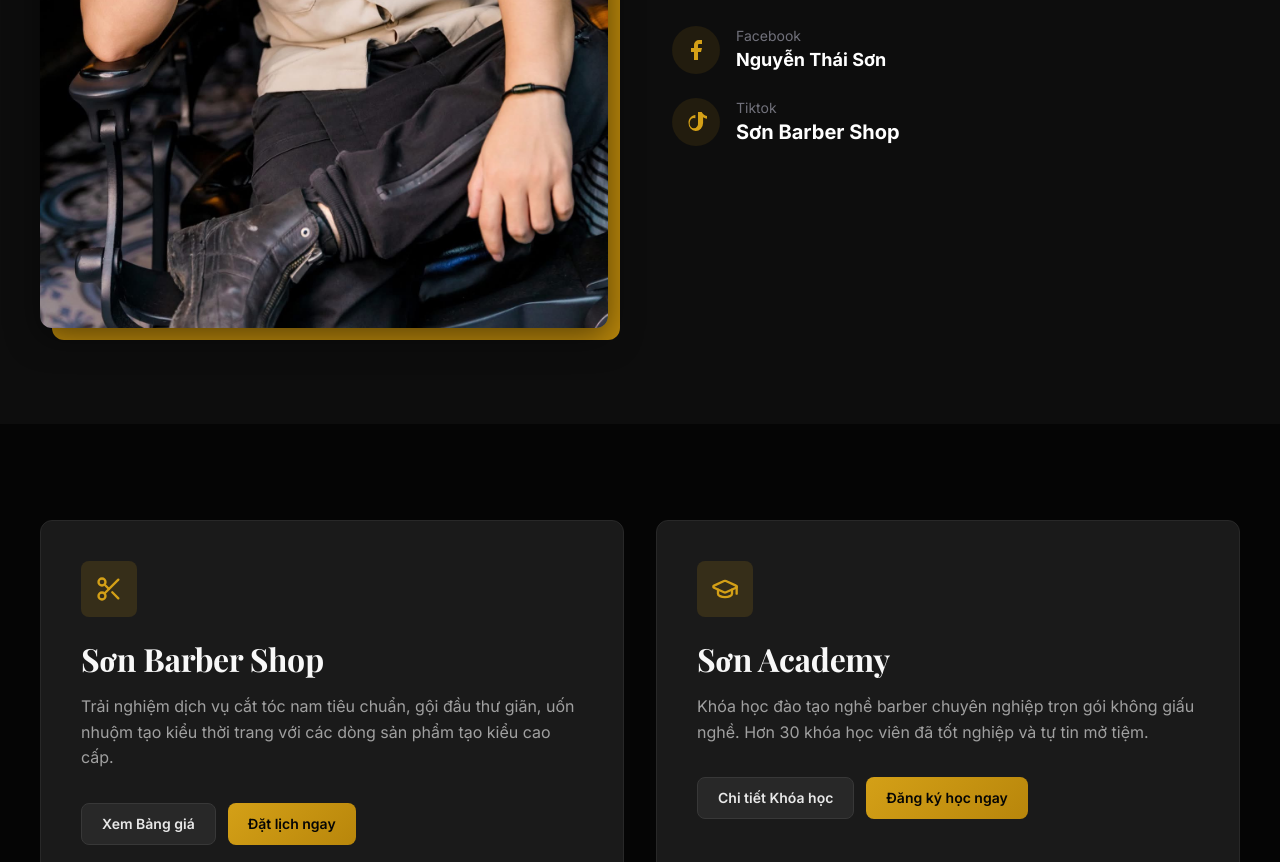
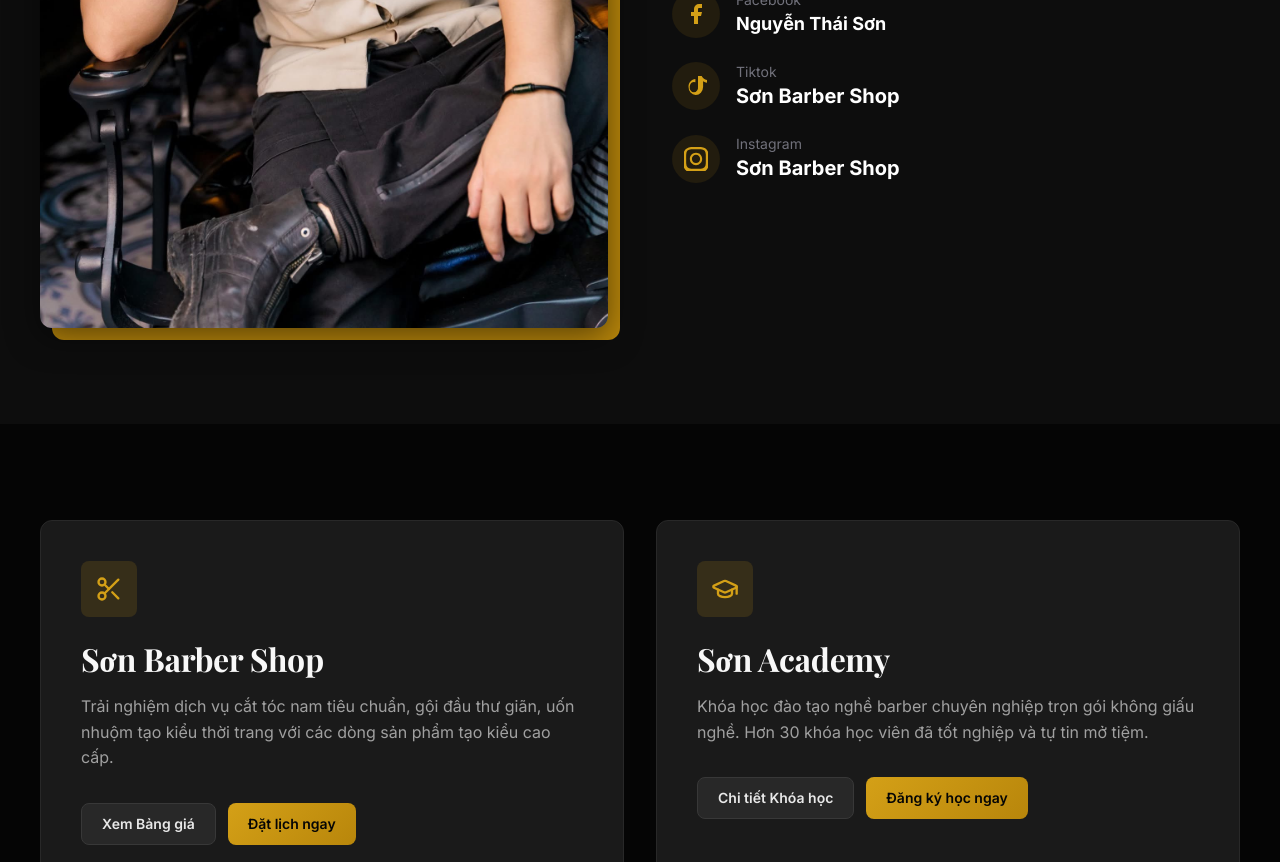
Before and after one commit to nguyenanhquan2811/sonbarber, a Next.js app: page / in a window 1280 px wide. Shown: the part 1420-2282 px from the top of the page. Built offline with nearby package versions, Linux system fonts and the light colour scheme; a web font is replaced by a local one.

Commit message:
update contact

```diff
--- a/app/contact/page.tsx
+++ b/app/contact/page.tsx
@@ -62,6 +62,17 @@
   </svg>
 );
 
+const InstagramIcon = ({ size = 24, className = "", style }: { size?: number; className?: string; style?: React.CSSProperties }) => (
+  <svg xmlns="http://www.w3.org/2000/svg"
+    width={size}
+    height={size}
+    viewBox="0 0 24 24"
+    fill="currentColor"
+    className={className}
+    style={style}>
+    <path d="M12 2.163c3.204 0 3.584.012 4.85.07 3.252.148 4.771 1.691 4.919 4.919.058 1.266.07 1.646.07 4.85s-.012 3.584-.07 4.85c-.149 3.225-1.664 4.771-4.919 4.919-1.266.058-1.646.07-4.85.07-3.204 0-3.584-.012-4.85-.07-3.26-.149-4.771-1.699-4.919-4.92-.058-1.265-.07-1.645-.07-4.85s.012-3.584.07-4.85c.148-3.227 1.664-4.771 4.919-4.919 1.266-.057 1.646-.07 4.85-.07zm0-2.163c-3.259 0-3.667.014-4.947.072-4.358.196-7.56 3.404-7.758 7.758-.059 1.281-.073 1.689-.073 4.948 0 3.259.014 3.667.073 4.948.196 4.358 3.404 7.564 7.758 7.758 1.281.058 1.689.072 4.948.072 3.259 0 3.667-.014 4.948-.072 4.354-.196 7.564-3.404 7.758-7.758.059-1.281.073-1.689.073-4.948 0-3.259-.014-3.667-.073-4.948-.196-4.354-3.404-7.563-7.758-7.758-1.281-.059-1.69-.073-4.949-.073zm0 5.838c-3.403 0-6.162 2.759-6.162 6.162s2.759 6.162 6.162 6.162 6.162-2.759 6.162-6.162-2.759-6.162-6.162-6.162zm0 10.163c-2.263 0-4.098-1.835-4.098-4.098s1.835-4.098 4.098-4.098 4.098 1.835 4.098 4.098-1.835 4.098-4.098 4.098zm2.904-9.478c-.579 0-1.05.47-1.05 1.05s.47 1.05 1.05 1.05 1.05-.47 1.05-1.05-.47-1.05-1.05-1.05z" />
+  </svg>
+);
 export default function ContactPage() {
   const [formData, setFormData] = useState({ name: "", phone: "", message: "" });
   const [loading, setLoading] = useState(false);
@@ -150,6 +161,15 @@
                   <div>
                     <p className="text-sm text-zinc-500">Tiktok</p>
                     <a href="https://www.tiktok.com/@sonbarbershop?_r=1&_d=secCgYIASAHKAESPgo8YTgdg8gIe8SiGijQxfXfo7Fc5AFqQBnR9M2Vds6VMlVNjMP4DaBtKqH%2FezfLl6BCh26huwFf74bIZPIIGgA%3D&_svg=1&checksum=1778f098904d33feb23c9b6847e0e6776c8974c9b9b3e95ce295576e19a67de2&item_author_type=1&reflow_sign_scene=7&rgssign=8.1.Jjkigi_uAWlvsouzcr4e-A&sec_uid=MS4wLjABAAAAgtwh0KlLw_RO7GiznOCbw0n_owNySz0kMn80xeRWzRWBXN8EmkK-Ju4H9yBXFDTR&sec_user_id=MS4wLjABAAAAgtwh0KlLw_RO7GiznOCbw0n_owNySz0kMn80xeRWzRWBXN8EmkK-Ju4H9yBXFDTR&share_app_id=1180&share_author_id=7183654472126858267&share_link_id=5258D9A0-DE5B-4EA8-AED2-761C58AA0142&share_region=VN&share_scene=1&sharer_language=vi&social_share_type=4&source=h5_t&timestamp=1778772943&tt_from=copy&u_code=e5ia430h69mila&ug_btm=b8727%2Cb0&user_id=7183654472126858267&utm_campaign=client_share&utm_medium=ios&utm_source=copyktok.com/@barber_thai_son" target="_blank" className="font-bold text-xl text-white">Sơn Barber Shop</a>
+                  </div>
+                </div>
+              </div>
+              <div>
+                <div className="flex items-center gap-4 text-zinc-300">
+                  <div className="bg-gold-500/10 p-3 rounded-full"><InstagramIcon className="text-gold-500" /></div>
+                  <div>
+                    <p className="text-sm text-zinc-500">Instagram</p>
+                    <a href="https://www.instagram.com/sonbarber/" target="_blank" className="font-bold text-xl text-white">Sơn Barber Shop</a>
                   </div>
                 </div>
               </div>
--- a/app/page.tsx
+++ b/app/page.tsx
@@ -59,6 +59,18 @@
     className={className}
     style={style}>
     <path d="M14 2v10.2a4.2 5.2 0 1 1-2.6-3.9V5.1c-3.9.4-6.9 3.6-6.9 7.6A6.8 7.5 0 1 0 19.1 13V7.2c1.2.9 2.5 1.5 3.9 1.6V6.1c-2.5-.5-4.6-2.4-5.3-4.1H14z" />
+  </svg>
+);
+
+const InstagramIcon = ({ size = 24, className = "", style }: { size?: number; className?: string; style?: React.CSSProperties }) => (
+  <svg xmlns="http://www.w3.org/2000/svg"
+    width={size}
+    height={size}
+    viewBox="0 0 24 24"
+    fill="currentColor"
+    className={className}
+    style={style}>
+    <path d="M12 2.163c3.204 0 3.584.012 4.85.07 3.252.148 4.771 1.691 4.919 4.919.058 1.266.07 1.646.07 4.85s-.012 3.584-.07 4.85c-.149 3.225-1.664 4.771-4.919 4.919-1.266.058-1.646.07-4.85.07-3.204 0-3.584-.012-4.85-.07-3.26-.149-4.771-1.699-4.919-4.92-.058-1.265-.07-1.645-.07-4.85s.012-3.584.07-4.85c.148-3.227 1.664-4.771 4.919-4.919 1.266-.057 1.646-.07 4.85-.07zm0-2.163c-3.259 0-3.667.014-4.947.072-4.358.196-7.56 3.404-7.758 7.758-.059 1.281-.073 1.689-.073 4.948 0 3.259.014 3.667.073 4.948.196 4.358 3.404 7.564 7.758 7.758 1.281.058 1.689.072 4.948.072 3.259 0 3.667-.014 4.948-.072 4.354-.196 7.564-3.404 7.758-7.758.059-1.281.073-1.689.073-4.948 0-3.259-.014-3.667-.073-4.948-.196-4.354-3.404-7.563-7.758-7.758-1.281-.059-1.69-.073-4.949-.073zm0 5.838c-3.403 0-6.162 2.759-6.162 6.162s2.759 6.162 6.162 6.162 6.162-2.759 6.162-6.162-2.759-6.162-6.162-6.162zm0 10.163c-2.263 0-4.098-1.835-4.098-4.098s1.835-4.098 4.098-4.098 4.098 1.835 4.098 4.098-1.835 4.098-4.098 4.098zm2.904-9.478c-.579 0-1.05.47-1.05 1.05s.47 1.05 1.05 1.05 1.05-.47 1.05-1.05-.47-1.05-1.05-1.05z" />
   </svg>
 );
 
@@ -219,6 +231,15 @@
                 <div>
                   <p className="text-sm text-zinc-500">Tiktok</p>
                   <a href="https://www.tiktok.com/@sonbarbershop?_r=1&_d=secCgYIASAHKAESPgo8YTgdg8gIe8SiGijQxfXfo7Fc5AFqQBnR9M2Vds6VMlVNjMP4DaBtKqH%2FezfLl6BCh26huwFf74bIZPIIGgA%3D&_svg=1&checksum=1778f098904d33feb23c9b6847e0e6776c8974c9b9b3e95ce295576e19a67de2&item_author_type=1&reflow_sign_scene=7&rgssign=8.1.Jjkigi_uAWlvsouzcr4e-A&sec_uid=MS4wLjABAAAAgtwh0KlLw_RO7GiznOCbw0n_owNySz0kMn80xeRWzRWBXN8EmkK-Ju4H9yBXFDTR&sec_user_id=MS4wLjABAAAAgtwh0KlLw_RO7GiznOCbw0n_owNySz0kMn80xeRWzRWBXN8EmkK-Ju4H9yBXFDTR&share_app_id=1180&share_author_id=7183654472126858267&share_link_id=5258D9A0-DE5B-4EA8-AED2-761C58AA0142&share_region=VN&share_scene=1&sharer_language=vi&social_share_type=4&source=h5_t&timestamp=1778772943&tt_from=copy&u_code=e5ia430h69mila&ug_btm=b8727%2Cb0&user_id=7183654472126858267&utm_campaign=client_share&utm_medium=ios&utm_source=copyktok.com/@barber_thai_son" target="_blank" className="font-bold text-xl text-white">Sơn Barber Shop</a>
+                </div>
+              </div>
+            </div>
+            <div>
+              <div className="flex items-center gap-4 text-zinc-300">
+                <div className="bg-gold-500/10 p-3 rounded-full"><InstagramIcon className="text-gold-500" /></div>
+                <div>
+                  <p className="text-sm text-zinc-500">Instagram</p>
+                  <a href="https://www.instagram.com/sonbarber/" target="_blank" className="font-bold text-xl text-white">Sơn Barber Shop</a>
                 </div>
               </div>
             </div>
```
